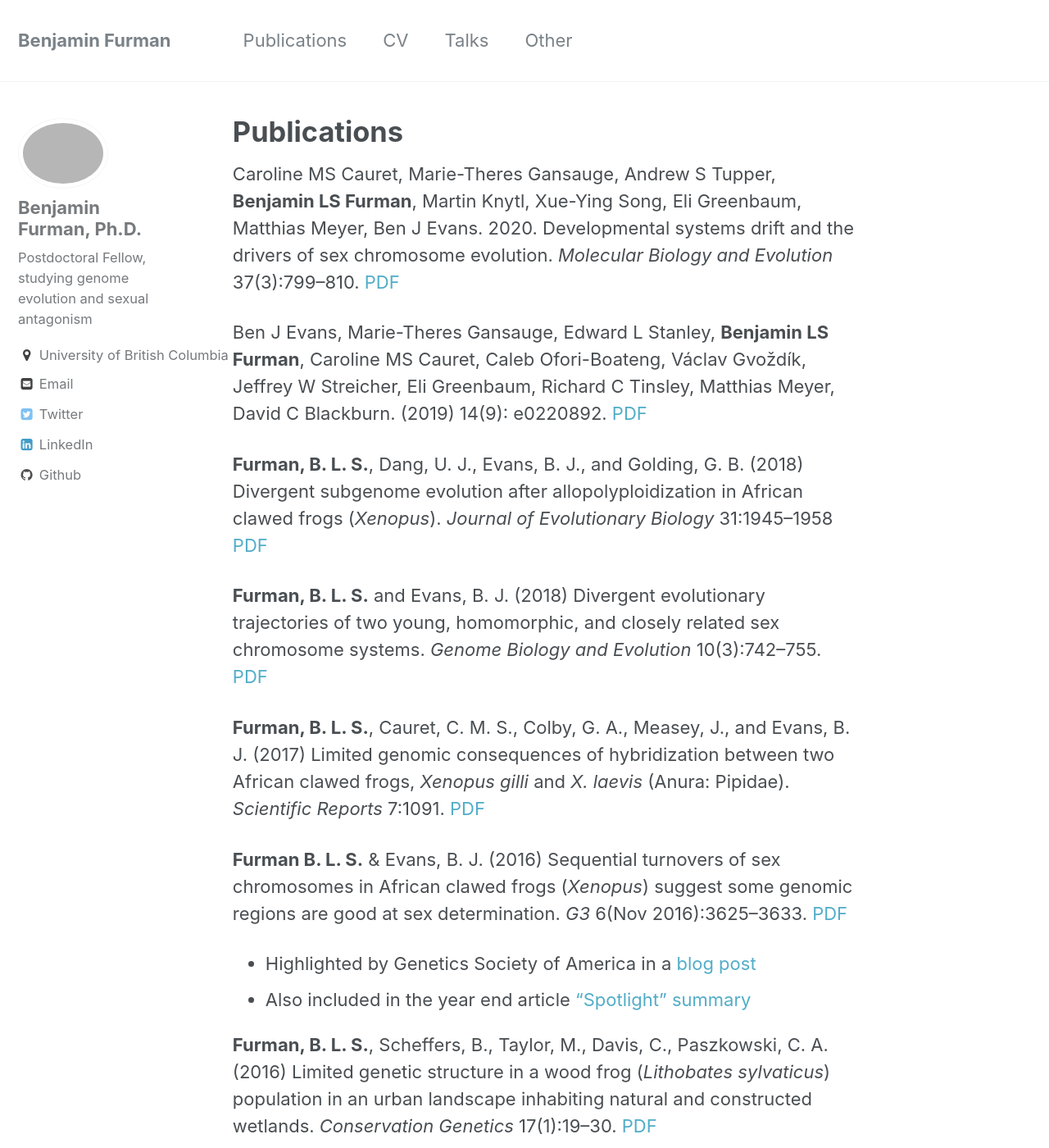
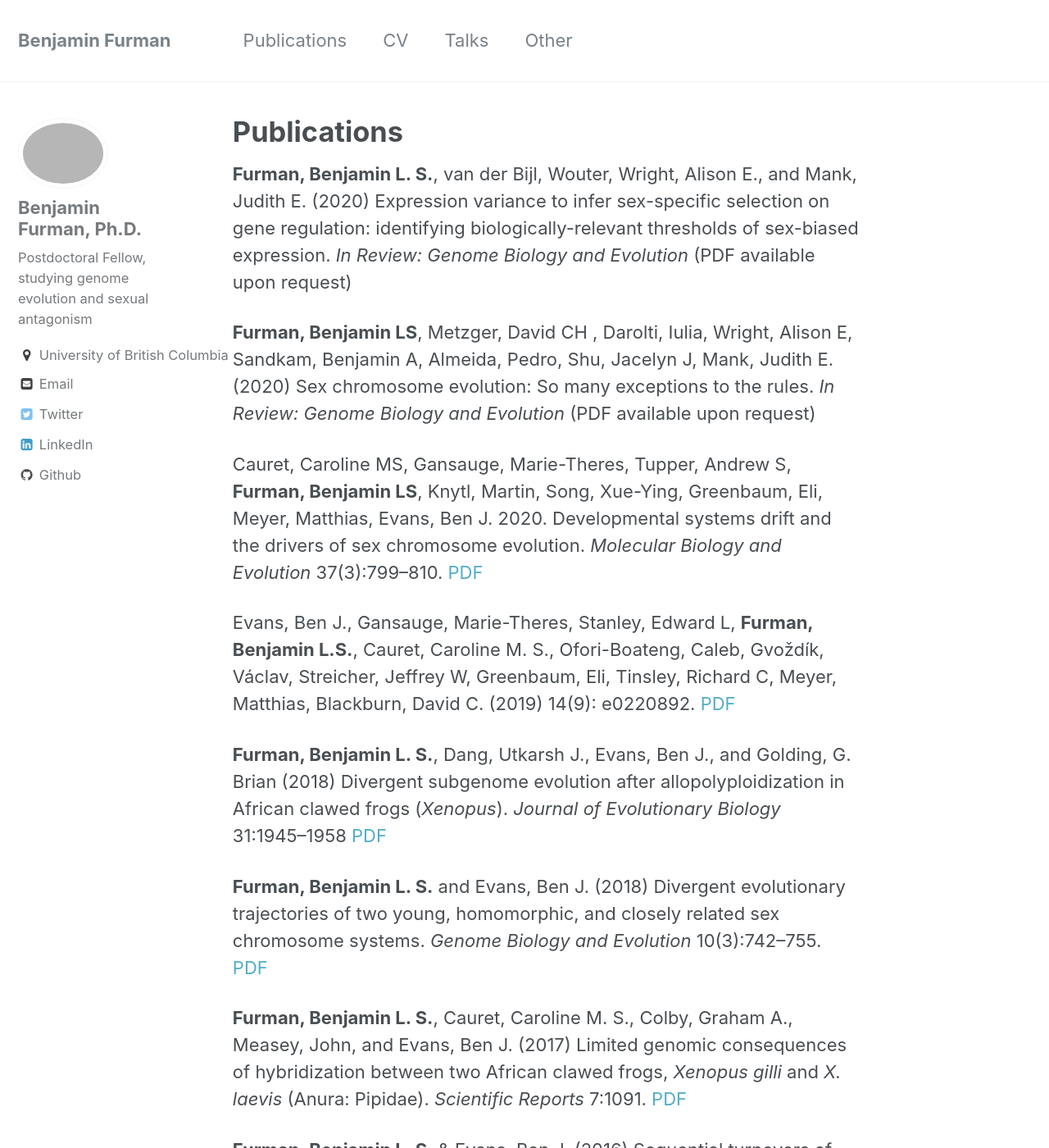
Before and after one commit to benjaminfurman/benjaminfurman.github.io, a Jekyll site: the page built from _pages/publications.md, in a window 1280 px wide and 1400 px high. Shown: the whole window at 82% size. Built offline with Jekyll 4.4.1, drawn with Linux system fonts in a browser that asks for light colours; some of the changed text lies outside the part shown.

Commit message:
in rev papers

```diff
--- a/_pages/publications.md
+++ b/_pages/publications.md
@@ -3,27 +3,32 @@ title: Publications
 layout: single
 ---
 
-Caroline MS Cauret, Marie-Theres Gansauge, Andrew S Tupper, **Benjamin LS Furman**, Martin Knytl, Xue-Ying Song, Eli Greenbaum, Matthias Meyer, Ben J Evans. 2020. Developmental systems drift and the drivers of sex chromosome evolution. *Molecular Biology and Evolution* 37(3):799--810. [PDF](/assets/papers/Cauret_etal_MBE_2020.pdf)
 
-Ben J Evans, Marie-Theres Gansauge, Edward L Stanley, **Benjamin LS Furman**, Caroline MS Cauret, Caleb Ofori-Boateng, Václav Gvoždík, Jeffrey W Streicher, Eli Greenbaum, Richard C Tinsley, Matthias Meyer, David C Blackburn. (2019) 14(9): e0220892. [PDF](/assets/papers/2019_PLoSOne_Fraseri_Evans_etal.pdf)
+**Furman, Benjamin L. S.**, van der Bijl, Wouter, Wright, Alison E., and Mank, Judith E. (2020) Expression variance to infer sex-specific selection on gene regulation: identifying biologically-relevant thresholds of sex-biased expression. *In Review: Genome Biology and Evolution* (PDF available upon request)
 
-**Furman, B. L. S.**, Dang, U. J., Evans, B. J., and Golding, G. B. (2018) Divergent subgenome evolution after allopolyploidization in African clawed frogs (*Xenopus*). *Journal of Evolutionary Biology* 31:1945--1958 [PDF](/assets/papers/2018_JEB_DuplicateGene_Evol.pdf)
+**Furman, Benjamin LS**, Metzger, David CH , Darolti, Iulia, Wright, Alison E, Sandkam, Benjamin A, Almeida, Pedro, Shu, Jacelyn J, Mank, Judith E. (2020) Sex chromosome evolution: So many exceptions to the rules. *In Review: Genome Biology and Evolution* (PDF available upon request)
 
-**Furman, B. L. S.** and Evans, B. J. (2018) Divergent evolutionary trajectories of two young, homomorphic, and closely related sex chromosome systems. *Genome Biology and Evolution* 10(3):742--755. [PDF](/assets/papers/Furman_Evans_GBE2018-All.pdf)
+Cauret, Caroline MS, Gansauge, Marie-Theres, Tupper, Andrew S, **Furman, Benjamin LS**, Knytl, Martin, Song, Xue-Ying, Greenbaum, Eli, Meyer, Matthias, Evans, Ben J. 2020. Developmental systems drift and the drivers of sex chromosome evolution. *Molecular Biology and Evolution* 37(3):799--810. [PDF](/assets/papers/Cauret_etal_MBE_2020.pdf)
 
-**Furman, B. L. S.**, Cauret, C. M. S., Colby, G. A., Measey, J., and Evans, B. J. (2017) Limited genomic consequences of hybridization between two African clawed frogs, *Xenopus gilli* and *X. laevis* (Anura: Pipidae). *Scientific Reports* 7:1091. [PDF](/assets/papers/Furmanetal_2017_SciRepts.pdf)
+Evans, Ben J., Gansauge, Marie-Theres, Stanley, Edward L, **Furman, Benjamin L.S.**, Cauret, Caroline M. S., Ofori-Boateng, Caleb, Gvoždík, Václav, Streicher, Jeffrey W, Greenbaum, Eli, Tinsley, Richard C, Meyer, Matthias, Blackburn, David C. (2019) 14(9): e0220892. [PDF](/assets/papers/2019_PLoSOne_Fraseri_Evans_etal.pdf)
 
-**Furman B. L. S.** & Evans, B. J. (2016) Sequential turnovers of sex chromosomes in African clawed frogs (*Xenopus*) suggest some genomic regions are good at sex determination. *G3* 6(Nov 2016):3625--3633. [PDF](/assets/papers/Furman_Evans_2016_G3_JournalVersion_wSupp.pdf)
+**Furman, Benjamin L. S.**, Dang, Utkarsh J., Evans, Ben J., and Golding, G. Brian (2018) Divergent subgenome evolution after allopolyploidization in African clawed frogs (*Xenopus*). *Journal of Evolutionary Biology* 31:1945--1958 [PDF](/assets/papers/2018_JEB_DuplicateGene_Evol.pdf)
+
+**Furman, Benjamin L. S.** and Evans, Ben J. (2018) Divergent evolutionary trajectories of two young, homomorphic, and closely related sex chromosome systems. *Genome Biology and Evolution* 10(3):742--755. [PDF](/assets/papers/Furman_Evans_GBE2018-All.pdf)
+
+**Furman, Benjamin L. S.**, Cauret, Caroline M. S., Colby, Graham A., Measey, John, and Evans, Ben J. (2017) Limited genomic consequences of hybridization between two African clawed frogs, *Xenopus gilli* and *X. laevis* (Anura: Pipidae). *Scientific Reports* 7:1091. [PDF](/assets/papers/Furmanetal_2017_SciRepts.pdf)
+
+**Furman, Benjamin L. S.** & Evans, Ben J. (2016) Sequential turnovers of sex chromosomes in African clawed frogs (*Xenopus*) suggest some genomic regions are good at sex determination. *G3* 6(Nov 2016):3625--3633. [PDF](/assets/papers/Furman_Evans_2016_G3_JournalVersion_wSupp.pdf)
 
 
 * Highlighted by Genetics Society of America in a [blog post](http://genestogenomes.org/sex-chromosome-turnover-in-frogs-hints-at-evolutionary-patterns/)
 * Also included in the year end article ["Spotlight" summary](http://genestogenomes.org/2016-g3-genesgenomesgenetics-spotlight/)
 
 
-**Furman, B. L. S.**, Scheffers, B., Taylor, M., Davis, C., Paszkowski, C. A. (2016) Limited genetic structure in a wood frog (*Lithobates sylvaticus*) population in an urban landscape inhabiting natural and constructed wetlands. *Conservation Genetics* 17(1):19--30. [PDF](/assets/papers/ConGen2015.pdf)
+**Furman, Benjamin L. S.**, Scheffers, Brett, Taylor, Murdoc, Davis, Corey, Paszkowski, Cythia A. (2016) Limited genetic structure in a wood frog (*Lithobates sylvaticus*) population in an urban landscape inhabiting natural and constructed wetlands. *Conservation Genetics* 17(1):19--30. [PDF](/assets/papers/ConGen2015.pdf)
 
-**Furman, B. L. S.**, Bewick, A. J., Harrison, T., Greenbaum, E., Gvozdik, V., Kusamba, C., and Evans, B. J. (2015) Pan-African phylogeography of a model organism, the African clawed frog *Xenopus laevis*. *Molecular Ecology* 24(4):909–925. [PDF](/assets/papers/furmanetal2015.pdf)
+**Furman, Benjamin L. S.**, Bewick, Adam J., Harrison, Tia, Greenbaum, Eli, Gvoždík, Václav, Kusamba, Chifundera, and Evans, Ben J. (2015) Pan-African phylogeography of a model organism, the African clawed frog *Xenopus laevis*. *Molecular Ecology* 24(4):909–925. [PDF](/assets/papers/furmanetal2015.pdf)
 
-Scheffers, B. R., **Furman, B.L.S.**, and Evans, J. P. (2013) Salamanders continue to breed in ephemeral ponds following the removal of surrounding terrestrial habitat. *Herpetological Conservation and Biology* 8(3):715-723. [PDF](/assets/papers/scheffers2013.pdf)
+Scheffers, Brett R., **Furman, Benjamin L.S.**, and Evans, Johnathan P. (2013) Salamanders continue to breed in ephemeral ponds following the removal of surrounding terrestrial habitat. *Herpetological Conservation and Biology* 8(3):715-723. [PDF](/assets/papers/scheffers2013.pdf)
 
-**Furman, B.L.S.**, Scheffers, B. R., and Paszkowski, C. A. (2011) The use of fluorescent powdered pigments as a tracking technique for snakes. *Herpetological Conservation and Biology* 6(3):473–478. [PDF](/assets/papers/furman2011_herpconbio.pdf)
+**Furman, Benjamin L. S.**, Scheffers, Brett R., and Paszkowski, Cythia A. (2011) The use of fluorescent powdered pigments as a tracking technique for snakes. *Herpetological Conservation and Biology* 6(3):473–478. [PDF](/assets/papers/furman2011_herpconbio.pdf)
```
